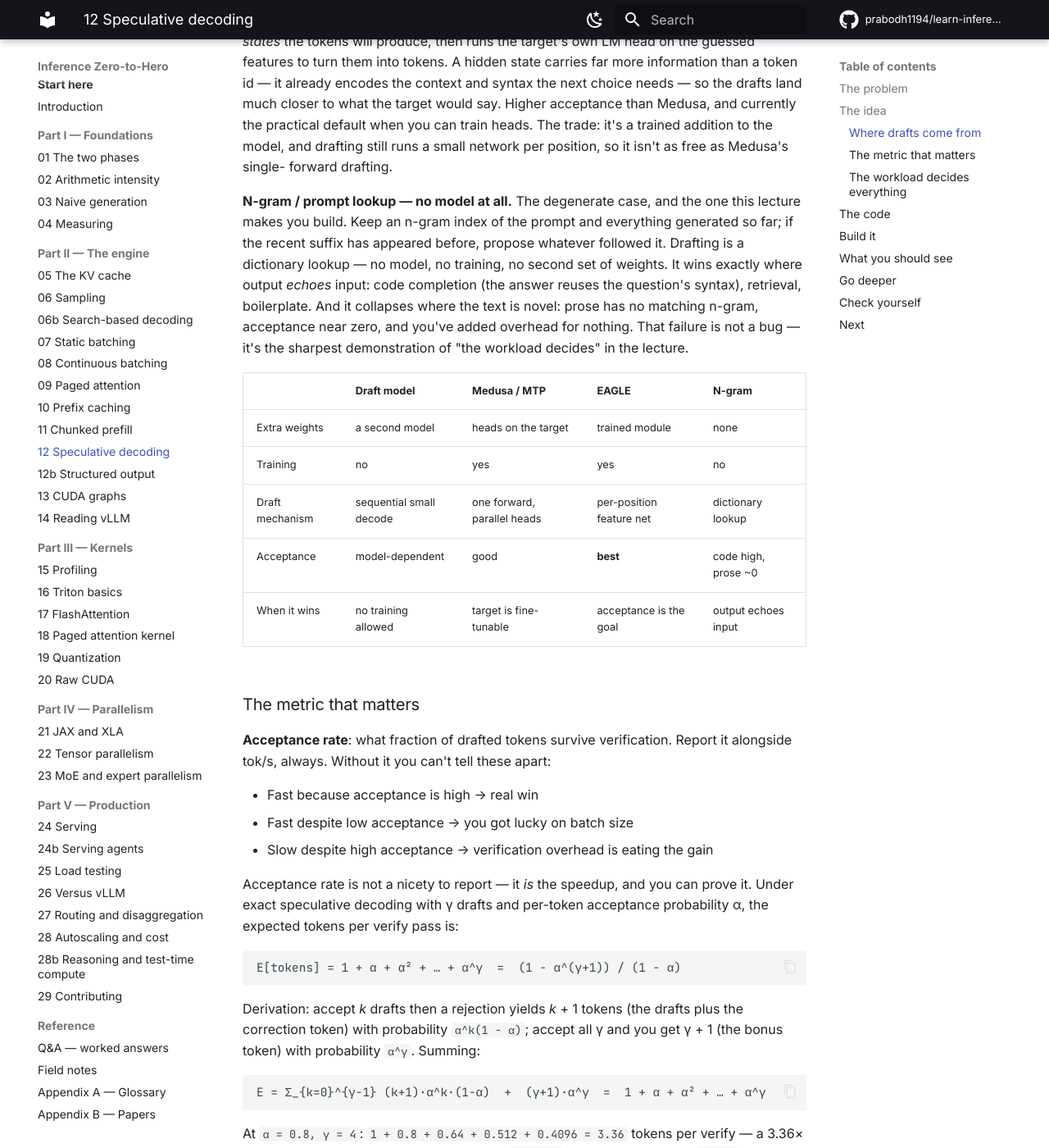
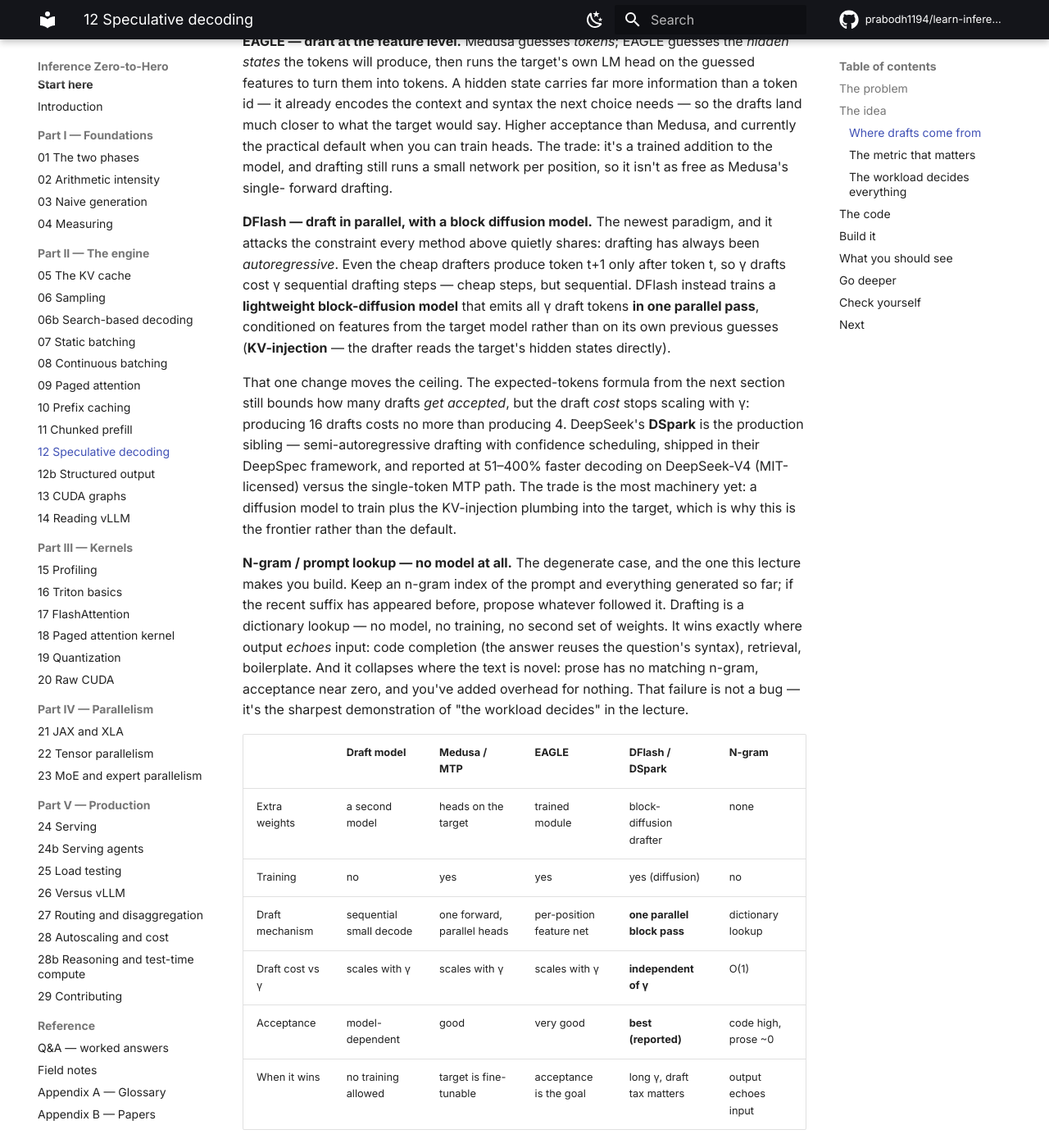
Before and after one commit to prabodh1194/learn-inference, an MkDocs documentation site: the page built from book/12-speculative-decoding.md, in a window 1280 px wide and 1400 px high, scrolled down 2630 px. Shown: the whole window at 82% size. Built offline with MkDocs 1.6.1 and Material for MkDocs 9.7.7, drawn with Linux system fonts in a browser that asks for light colours; comment, search, counter and statistics services are not loaded; some of the changed text lies outside the part shown.

Commit message:
book: L12 add DFlash/DSpark drafting; L12b rewrite the motivation
L12: block-diffusion drafting bullet (one parallel pass via KV-injection, draft
cost independent of gamma), DSpark as DeepSeek's production sibling, new table
column + 'draft cost vs gamma' row, go-deeper links.

L12b: rewrite 'Why this lecture exists' -- fast-but-unusable is not a service;
concrete client scene (json_object, tool call, fine-tunes); the three features
are one move (the engine constrains what it emits), reusing machinery built so
far.

```diff
--- a/book/12-speculative-decoding.md
+++ b/book/12-speculative-decoding.md
@@ -75,10 +75,11 @@
 
 ### Where drafts come from
 
-Four ways to produce the guess, differing along two axes that decide everything:
-**where the draft comes from** (a separate model, the target's own weights, or
-the text itself) and **how much machinery it costs** to train and serve. In
-roughly increasing order of setup:
+Five ways to produce the guess, differing along two axes that decide everything:
+**where the draft comes from** (a separate model, the target's own weights, a
+diffusion model, or the text itself) and **how much machinery it costs** to
+train and serve. In roughly increasing order of setup — the last one has no
+setup at all, which is why you'll build it:
 
 **Draft model — a separate, smaller model.** The original approach (Leviathan
 et al.). You keep a small model (say 0.5B) alongside the target (70B). Each
@@ -125,6 +126,25 @@
 runs a small network per position, so it isn't as free as Medusa's single-
 forward drafting.
 
+**DFlash — draft in parallel, with a block diffusion model.** The newest
+paradigm, and it attacks the constraint every method above quietly shares:
+drafting has always been *autoregressive*. Even the cheap drafters produce token
+t+1 only after token t, so γ drafts cost γ sequential drafting steps — cheap
+steps, but sequential. DFlash instead trains a **lightweight block-diffusion
+model** that emits all γ draft tokens **in one parallel pass**, conditioned on
+features from the target model rather than on its own previous guesses
+(**KV-injection** — the drafter reads the target's hidden states directly).
+
+That one change moves the ceiling. The expected-tokens formula from the next
+section still bounds how many drafts *get accepted*, but the draft *cost* stops
+scaling with γ: producing 16 drafts costs no more than producing 4. DeepSeek's
+**DSpark** is the production sibling — semi-autoregressive drafting with
+confidence scheduling, shipped in their DeepSpec framework, and reported at
+51–400% faster decoding on DeepSeek-V4 (MIT-licensed) versus the single-token
+MTP path. The trade is the most machinery yet: a diffusion model to train plus
+the KV-injection plumbing into the target, which is why this is the frontier
+rather than the default.
+
 **N-gram / prompt lookup — no model at all.** The degenerate case, and the one
 this lecture makes you build. Keep an n-gram index of the prompt and everything
 generated so far; if the recent suffix has appeared before, propose whatever
@@ -135,13 +155,14 @@
 zero, and you've added overhead for nothing. That failure is not a bug — it's
 the sharpest demonstration of "the workload decides" in the lecture.
 
-| | Draft model | Medusa / MTP | EAGLE | N-gram |
-|---|---|---|---|---|
-| Extra weights | a second model | heads on the target | trained module | none |
-| Training | no | yes | yes | no |
-| Draft mechanism | sequential small decode | one forward, parallel heads | per-position feature net | dictionary lookup |
-| Acceptance | model-dependent | good | **best** | code high, prose ~0 |
-| When it wins | no training allowed | target is fine-tunable | acceptance is the goal | output echoes input |
+| | Draft model | Medusa / MTP | EAGLE | DFlash / DSpark | N-gram |
+|---|---|---|---|---|---|
+| Extra weights | a second model | heads on the target | trained module | block-diffusion drafter | none |
+| Training | no | yes | yes | yes (diffusion) | no |
+| Draft mechanism | sequential small decode | one forward, parallel heads | per-position feature net | **one parallel block pass** | dictionary lookup |
+| Draft cost vs γ | scales with γ | scales with γ | scales with γ | **independent of γ** | O(1) |
+| Acceptance | model-dependent | good | very good | **best (reported)** | code high, prose ~0 |
+| When it wins | no training allowed | target is fine-tunable | acceptance is the goal | long γ, draft tax matters | output echoes input |
 
 ### The metric that matters
 
@@ -308,6 +329,11 @@
 - **[DSpec](https://arxiv.org/abs/2406.14846)** (Zhou et al., 2024): distillation
   for speculative decoding — train the draft model to mimic the target and
   acceptance goes up. DeepSeek's contribution to the draft-model line.
+- **[DFlash](https://arxiv.org/abs/2602.06036)** (z-lab): block-diffusion
+  drafting — all drafts in one parallel pass, so drafting cost stops scaling
+  with γ. **DSpark** (DeepSeek, via DeepSpec) is the production sibling:
+  semi-autoregressive, confidence-scheduled drafting, 51–400% faster decode on
+  V4.
 - **Kiely §5.2–5.2.4** (p.129–136), all four approaches compared, including the
   n-gram/lookahead variant you built.
 - **[Field notes](field-notes.md)**: docs said 3 draft tokens, measurement said 5,
```
Also changed, not shown: book/12b-structured-output.md (+24 -9 lines).
